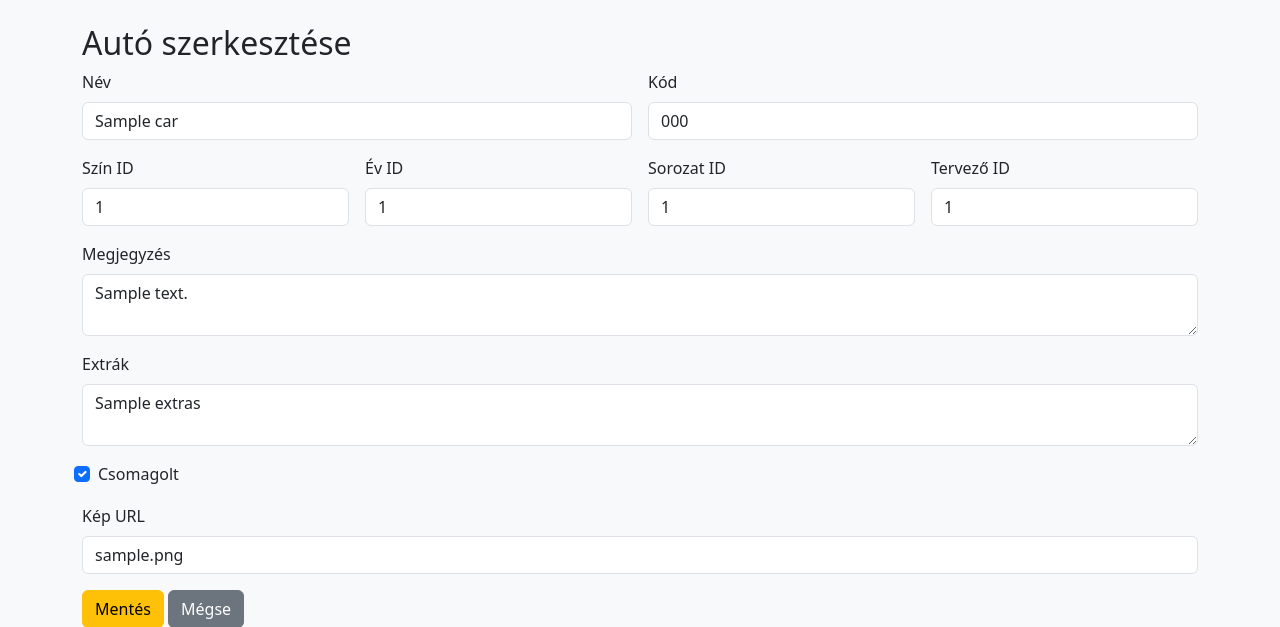
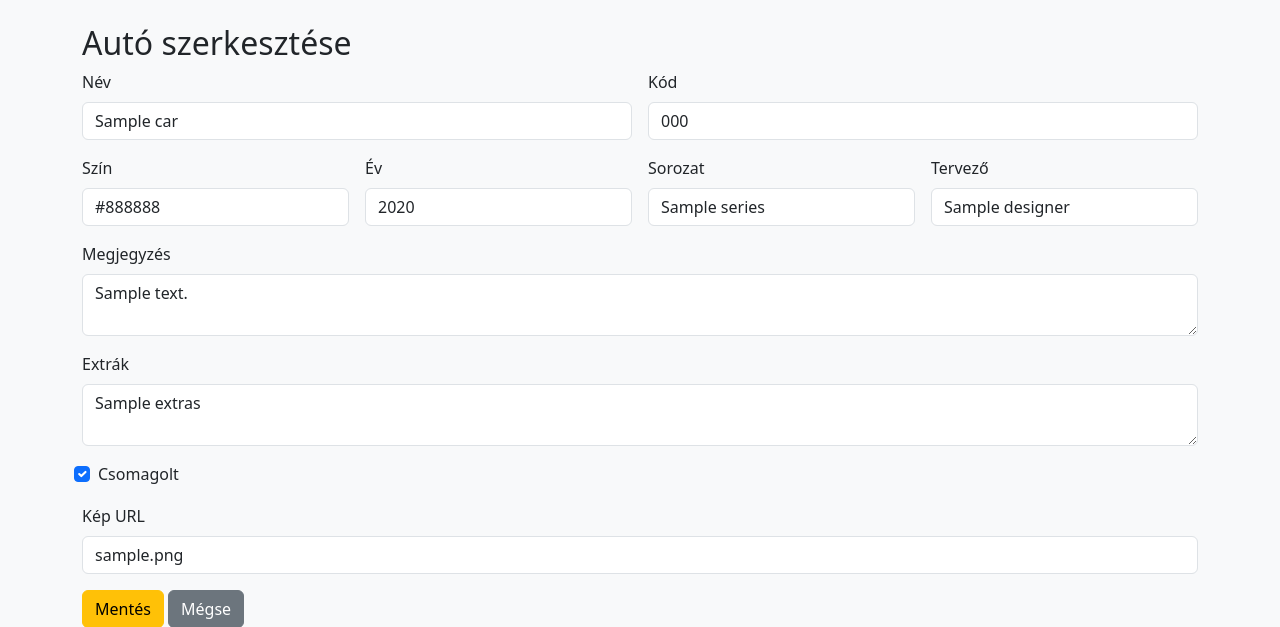
Before and after one commit to FarkasAron/Hotwheels_registry, a PHP site: template app/views/cars/edit.php in a window 1280 px wide. Shown: the part 105-732 px from the top of the page. Run offline with PHP 8.4, Linux system fonts and the light colour scheme; the template is opened without the code that fills it: most values are stand-ins (such as "Sample title", 1, 10 or a date in 2020).

Commit message:
editID_remove

```diff
--- a/app/Routing/Router.php
+++ b/app/Routing/Router.php
@@ -3,10 +3,10 @@ namespace App\Routing;
 
 class Router {
     public function dispatch() {
-        $controllerName = $_GET['controller'] ?? 'cars';
-        $actionName = $_GET['action'] ?? 'index';
+            $controllerName = $_GET['controller'] ?? 'cars';
+            $actionName = $_GET['action'] ?? 'index';
 
-        $controllerClass = 'App\\Controllers\\' . ucfirst($controllerName) . 'Controller';
+            $controllerClass = 'App\\Controllers\\' . ucfirst($controllerName) . 'Controller';
 
         if (class_exists($controllerClass)) {
             $controller = new $controllerClass();
--- a/app/views/cars/edit.php
+++ b/app/views/cars/edit.php
@@ -12,24 +12,24 @@
                value="<?= htmlspecialchars($car['toy_code'] ?? '') ?>">
     </div>
     <div class="col-md-3">
-        <label class="form-label">Szín ID</label>
-        <input type="number" name="color_id" class="form-control"
-               value="<?= htmlspecialchars($car['color_id'] ?? '') ?>">
+        <label class="form-label">Szín</label>
+        <input type="text" name="color_id" class="form-control"
+               value="<?= htmlspecialchars($car['color'] ?? '') ?>">
     </div>
     <div class="col-md-3">
-        <label class="form-label">Év ID</label>
-        <input type="number" name="year_id" class="form-control"
-               value="<?= htmlspecialchars($car['year_id'] ?? '') ?>">
+        <label class="form-label">Év</label>
+        <input type="text" name="year_id" class="form-control"
+               value="<?= htmlspecialchars($car['year'] ?? '') ?>">
     </div>
     <div class="col-md-3">
-        <label class="form-label">Sorozat ID</label>
-        <input type="number" name="series_id" class="form-control"
-               value="<?= htmlspecialchars($car['series_id'] ?? '') ?>">
+        <label class="form-label">Sorozat</label>
+        <input type="text" name="series_id" class="form-control"
+               value="<?= htmlspecialchars($car['series'] ?? '') ?>">
     </div>
     <div class="col-md-3">
-        <label class="form-label">Tervező ID</label>
-        <input type="number" name="designer_id" class="form-control"
-               value="<?= htmlspecialchars($car['designer_id'] ?? '') ?>">
+        <label class="form-label">Tervező</label>
+        <input type="text" name="designer_id" class="form-control"
+               value="<?= htmlspecialchars($car['designer'] ?? '') ?>">
     </div>
     <div class="col-12">
         <label class="form-label">Megjegyzés</label>
```
